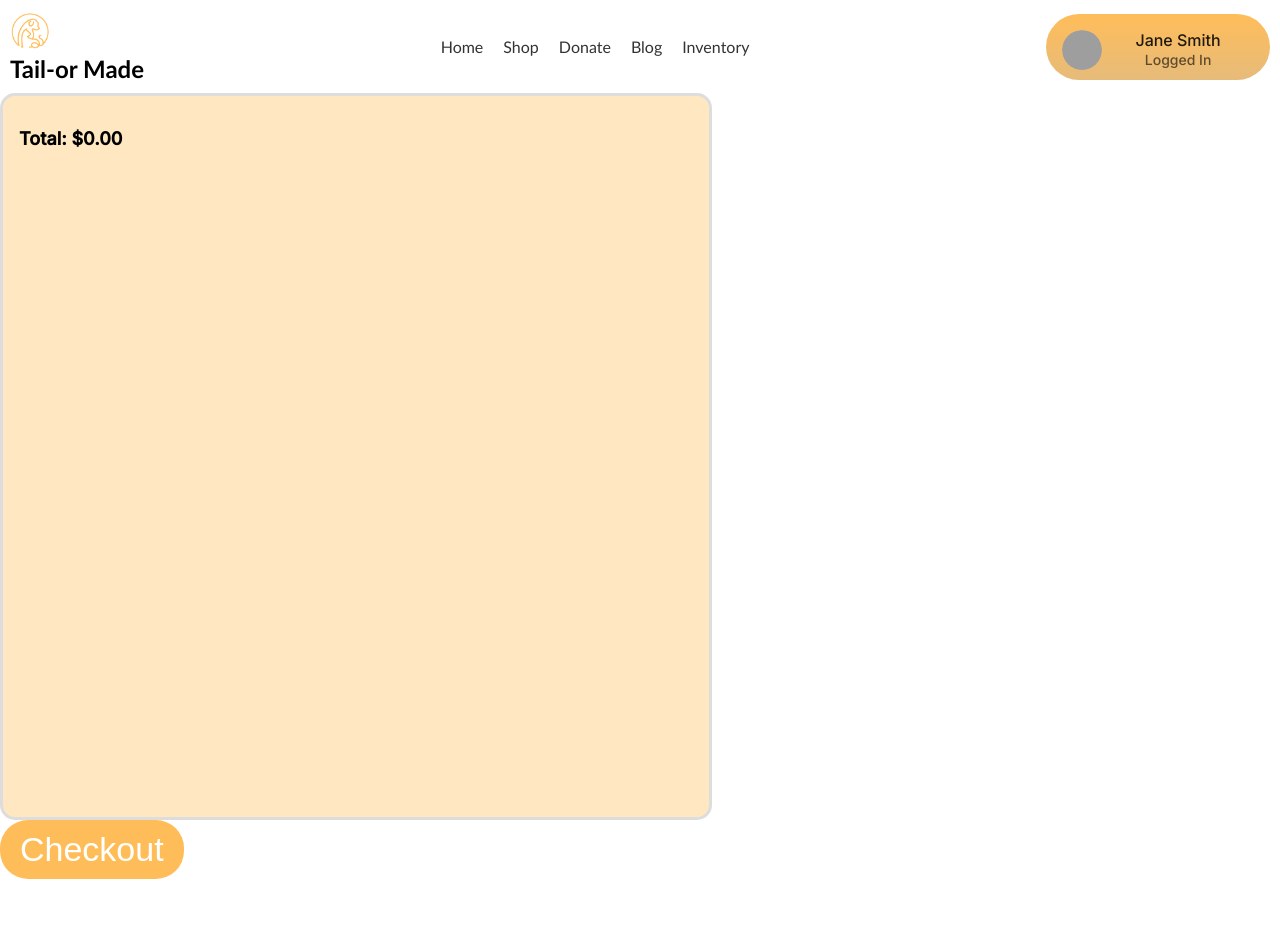
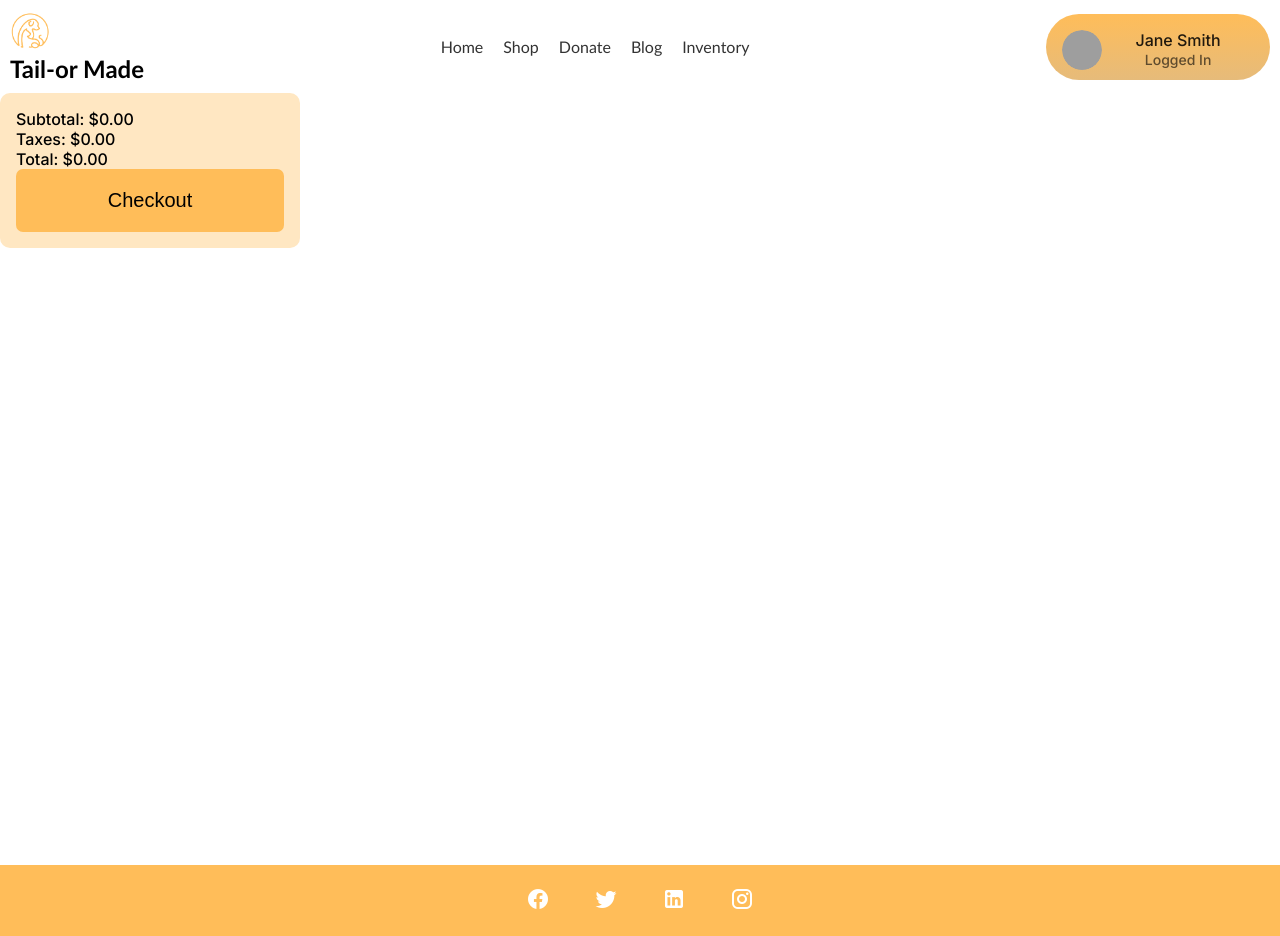
Before and after one commit to MansiSeth/miniproject_petAdoption, a Vue app: page /cart in a window 1280 px wide. Shown: the top 936 px of the page. Built offline with nearby package versions, Linux system fonts and the light colour scheme; grey boxes are pictures that could not be loaded.

Commit message:
css changes

```diff
--- a/src/components/MyCart.vue
+++ b/src/components/MyCart.vue
@@ -1,38 +1,55 @@
 <template>
-  <div class="cart">
+  <div class="CartButton">
+    <div class="cart-container">
       <div class="cart-items">
         <div v-for="(item, index) in cartItems" :key="index" class="cart-item">
           <div class="cart-item-image">
-          <img src="item.image" :alt="item.p_name" class="product-image" />
+            <img src="https://i.ibb.co/KjBPdgJ/inventory.png" :alt="item.p_name" class="product-image" />
           </div>
+          <div class="cart-item-details">
             <div class="cart-item-name">{{ item.p_name }}</div>
             <div class="cart-item-quantity">
-          Quantity: {{ item.quantity }}
+              Quantity:
               <button @click="incrementQuantity(item)">+</button>
+                {{ item.quantity }}
               <button @click="decrementQuantity(item)">-</button>
             </div>
             <div class="cart-item-price">{{ formatPrice(item.p_price) }}</div>
           </div>
         </div>
-    <div class="cart-total">Total: {{ formatPrice(calculateTotalWithTaxes) }}</div>
+      </div>
+      <div class="cart">
+        <div class="cart-summary">
+          <div>Subtotal: {{ formatPrice(subtotal) }}</div>
+          <div>Taxes: {{ formatPrice(taxes) }}</div>
+          <div>Total: {{ formatPrice(total) }}</div>
+          <button @click="gotocheckout" class="checkout"><span>Checkout</span></button>
+        </div>
+      </div>
+    </div>
   </div>
 </template>
 
 <script>
 export default {
+
   name: "MyCart",
   props: ["cartItems"],
   computed: {
-    calculateTotalWithTaxes() {
-      const subtotal = this.cartItems.reduce((total, item) => {
+    subtotal() {
+      return this.cartItems.reduce((total, item) => {
         if (typeof item.p_price === 'number' && typeof item.quantity === 'number') {
           return total + item.p_price * item.quantity;
         } else {
           return total;
         }
       }, 0);
-      const taxes = subtotal * 0.1;
-      return subtotal + taxes;
+    },
+    taxes() {
+      return this.subtotal * 0.1;
+    },
+    total() {
+      return this.subtotal + this.taxes;
     },
   },
   methods: {
@@ -49,70 +66,92 @@ export default {
     formatPrice(price) {
       return typeof price === 'number' ? `$${price.toFixed(2)}` : '';
     },
+    gotocheckout() {
+      this.$router.push({ name: "Checkout", props: {
+        CartItems: this.cartItems,
+      } });
+    },
   },
 };
 </script>
 
-<style>
-.cart {
-  border: 3px solid #ddd;
-  padding: 16px;
-  border-radius: 4px;
-}
-.cart {
-  /* position: absolute; */
-  width: 712px;
-  height: 727px;
-  left: 79px;
-  top: 277px;
-  background: #FFE7C2;
-  border-radius: 15px;
+<style lang="scss" scoped>
+.cart-container {
+  display: flex;
 }
 
-.cart-item {
-  /* position: absolute; */
-  width: 631px;
+.cart-summary {
+  display: flex;
+  flex-direction: column;
+  justify-content: space-between;
+  width: 300px; /* Increased width */
+  background-color: #FFE7C2;
+  border-radius: 10px;
+  padding: 16px;
+  margin-left: auto; /* Aligned to the right */
+}
+
+
+.checkout {
+  -webkit-border-radius: 7;
+  -moz-border-radius: 7;
+  border-radius: 7px;
+  font-family: Arial;
+  color: #000000;
+  font-size: 20px;
+  background: #FFBD59;
+  padding: 20px 40px 20px 40px;
+  text-decoration: none;
+}
+.checkout:hover{
+  background: #fcec3c;
+  text-decoration: none;
+
+}
+
+.cart-item{
+  display: flex;
+  background-color: #FFE7C2;
+}
+
+.cart-item-details {
+
+  display:inline;
+  position: relative;
+   width: 450px;
   height: 138px;
   left: 118px;
-  top: 381px;
-  background: #FFFFFF;
-  border-radius: 20px;
+  top:50px;
+
+
 }
 
-.cart-items {
-  margin-bottom: 16px;
-}
-
-.cart-item {
-  display: flex;
-  justify-content: space-between;
-  align-items: center;
-  margin-bottom: 8px;
+.cart-item-name {
+  font-size: 20px;
+  font-weight: bold;
 }
 
 .cart-item-quantity {
   display: flex;
   align-items: center;
+  margin-top: 8px;
+  display:inline;
 }
 
 .cart-item-quantity button {
   margin-left: 8px;
+  display:inline;
 }
 
-.cart-total {
+.cart-item-price {
+  margin-top: 8px;
+  font-size: 18px;
   font-weight: bold;
-  font-size: 18px;
+  display:inline;
+}
+.cart-item-image{
+  margin-top: 8px;
+
 }
 
-.product-image {
-  width: 100px;
-  height: 100px;
-
-  margin-right: 16px;
-}
-
-.cart-item-image {
-  display: flex;
-  align-items: center;
-}
 </style>
--- a/src/components/MyInventoryCard.vue
+++ b/src/components/MyInventoryCard.vue
@@ -31,7 +31,8 @@ export default {
 };
 </script>
 
-<style>
+<style scoped>
+
 .inventory-card {
   display: flex;
   flex-direction: column;
--- a/src/components/MySearchBar.vue
+++ b/src/components/MySearchBar.vue
@@ -3,19 +3,15 @@
 
         <div class="pawButton">
 
-            <img class="pawVector" src="@/assets/pawVector.png" alt="paw" />
+            <img class="pawButton" src="@/assets/pawVector.png" alt="paw" />
 
         </div>
 
         <div class="search-bar">
 
-            <input type="text" placeholder="Search..." />
+        <v-text-field class="search-bar" solo label="Search" append-icon="mdi-magnify"  v-model="searchText" @input="$emit('search',$event)"></v-text-field>
 
         </div>
-
-        <div class="search-bar-input">
-
-            <button type="submit" class="search-btn"><img src="@/assets/search.png"></button></div>
 
 
         <div>
@@ -32,6 +28,7 @@ export default {
         return {
             searchTerm: "",
             name: "searchBar",
+            searchText: ''
         };
     },
     methods: {
@@ -39,8 +36,7 @@ export default {
             this.searchTerm = event.target.value;
         },
         search() {
-            // do something with the search term, such as make an API request
-            console.log("Searching for:", this.searchTerm);
+                this.$emit('search', this.searchText);
         },
          goToCart() {
     this.$router.push('/cart');
@@ -59,31 +55,21 @@ export default {
   justify-content: center;
   box-shadow: inset 0 0 0 5px #FFBD59; /* add outer border */
 }
-
-
 .pawButton {
-    margin-right: 10px;
+  width: 30px;
+  height: 30px;
+  border-radius: 50%;
+  margin-right: 10px;
 }
 
-.pawVector {
-    width: 30px;
-    border-radius: 30px;
+.search-bar{
+    width: 90%;
+    position: relative;
+    top: 5px;
+    left:30px;
+    border-radius:20px;
 }
 
-.search-bar {
-    display: flex;
-    align-items: center;
-    background-color: white;
-    border-radius: 10px 0px 0px 10px;
-    overflow: hidden;
-    font-family: 'Courier New', Courier, monospace;
-}
-
-input[type="text"] {
-    border: none;
-    padding: 5px;
-    width: 200px;
-}
 
 
 .search-btn {
@@ -130,8 +116,8 @@ input[type="text"] {
   cursor: pointer;
 }
 .cart-vector{
-    width:20px;
-    height:20px;
+    width:60px;
+    height:60px;
 }
 .cart-btn :active{
     box-shadow: 0 0 5px rgba(0,0,0,0.5);
--- a/src/data/Inventory.json
+++ b/src/data/Inventory.json
@@ -1,5 +1,5 @@
 [  {    "p_id": "1001",    "p_name": "Product A",    "p_price": 10.99,    "p_desc": "Lorem ipsum dolor sit amet, consectetur adipiscing elit. Sed viverra leo quis dolor auctor, at consectetur metus aliquet.",    "image": "https://i.ibb.co/KjBPdgJ/inventory.png"  },
- {    "p_id": "1002",    "p_name": "Product B",    "p_price": 15.99,    "p_desc": "Nulla facilisi. Mauris ac nibh vel magna pretium feugiat. Duis convallis, augue vel molestie molestie, enim metus varius ante, at consequat velit libero sit amet turpis.",    "image": "https://i.ibb.co/KjBPdgJ/inventory.png"  },
+ {    "p_id": "1002",    "p_name": "Product B",    "p_price": 15.99,    "p_desc": "Nulla facilisi. Mauris ac nibh vel magna pretium feugiat. Duis convallis, augue vel molestie molestie, enim metus varius",    "image": "https://i.ibb.co/KjBPdgJ/inventory.png"  },
   {    "p_id": "1003",    "p_name": "Product C",    "p_price": 19.99,    "p_desc": "Vestibulum condimentum, arcu vitae pulvinar posuere, quam sapien aliquam nunc, ac rhoncus nulla magna eu libero.",    "image": "https://i.ibb.co/KjBPdgJ/inventory.png"  },
    {    "p_id": "1004",    "p_name": "Product D",    "p_price": 19.99,    "p_desc": "Vestibulum condimentum, arcu vitae pulvinar posuere, quam sapien aliquam nunc, ac rhoncus nulla magna eu libero.",    "image": "https://i.ibb.co/KjBPdgJ/inventory.png"  },
    {    "p_id": "1005",    "p_name": "Product E",    "p_price": 19.99,    "p_desc": "Vestibulum condimentum, arcu vitae pulvinar posuere, quam sapien aliquam nunc, ac rhoncus nulla magna eu libero.",    "image": "https://i.ibb.co/KjBPdgJ/inventory.png"  },
--- a/src/views/Cart.vue
+++ b/src/views/Cart.vue
@@ -3,9 +3,6 @@
     <div>
       <My-cart v-if="ShowCartFlag" :cart-items="CartItems"></My-cart>
       <My-cart v-else :cart-items="CartItems"></My-cart>
-    </div>
-    <div class="checkoutbutton">
-      <button @click="gotocheckout" class="checkout"><span>Checkout</span></button>
     </div>
   </div>
 </template>
@@ -47,22 +44,12 @@ export default {
     },
 
     gotocheckout() {
-      this.$router.push({ name: "Checkout", props: { CartItems: this.CartItems } });
+      this.$router.push({ name: "Checkout", props: {
+        CartItems: this.CartItems,
+      } });
     },
   },
+
+
 };
 </script>
-
-<style lang="scss" scoped>
-.checkout {
-  -webkit-border-radius: 28;
-  -moz-border-radius: 28;
-  border-radius: 28px;
-  font-family: Arial;
-  color: white;
-  font-size: 34px;
-  background: #ffbd59;
-  padding: 10px 20px 10px 20px;
-  text-decoration: none;
-}
-</style>
```
Also changed, not shown: src/components/MyProductCard.vue (+86 -45 lines). Lines whose indentation alone changed are shown as unchanged.
